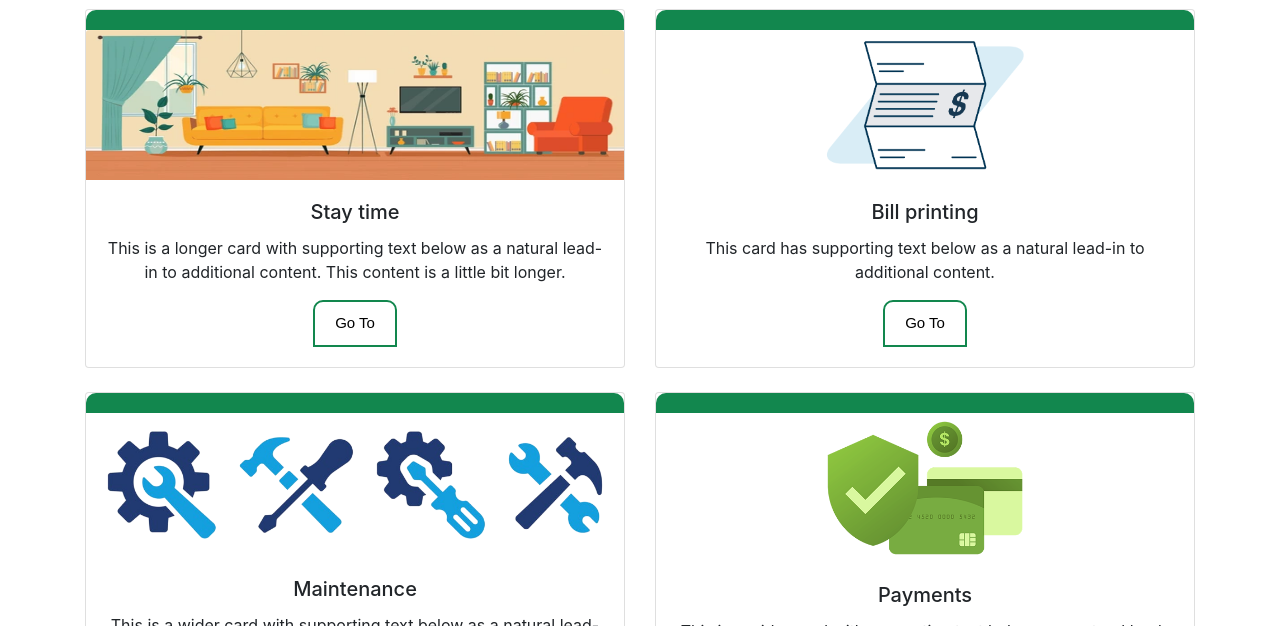
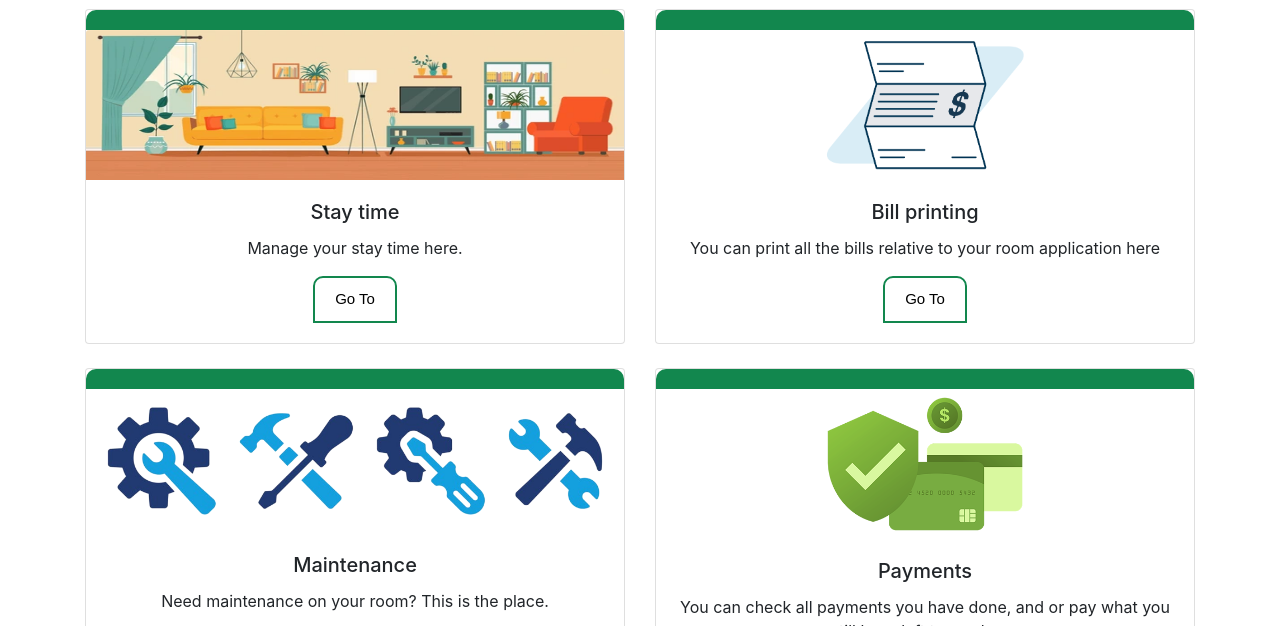
Before and after one commit to slowplz90/Repo_T05, a plain HTML site: page Front-End/index.html in a window 1280 px wide. Shown: the part 167-793 px from the top of the page. Drawn offline with nearby package versions, Linux system fonts and the light colour scheme.

Commit message:
Updated Cards

```diff
--- a/Front-End/index.html
+++ b/Front-End/index.html
@@ -57,7 +57,7 @@ new Array()00
           <img class="card-img-top" src="/images/stay.png" alt="Card image cap" style="width:auto; height: 150px;">
           <div class="card-body text-center">
             <h5 class="card-title ">Stay time</h5>
-            <p class="card-text">This is a longer card with supporting text below as a natural lead-in to additional content. This content is a little bit longer.</p>
+            <p class="card-text">Manage your stay time here.</p>
             <a href="#" class="inclinado">Go To</a>
           </div>
         </div>
@@ -69,7 +69,7 @@ new Array()00
           <img class="card-img-top mx-auto d-block" src="/images/Bill.png" alt="Card image cap" style="width:fit-content; height: 150px;">
           <div class="card-body text-center">
             <h5 class="card-title">Bill printing</h5>
-            <p class="card-text">This card has supporting text below as a natural lead-in to additional content.</p>
+            <p class="card-text">You can print all the bills relative to your room application here</p>
             <a href="#" class="inclinado">Go To</a>
           </div>
         </div>
@@ -84,7 +84,7 @@ new Array()00
           <img class="card-img-top" src="/images/maintenance.png" alt="Card image cap">
           <div class="card-body text-center">
             <h5 class="card-title">Maintenance</h5>
-            <p class="card-text">This is a wider card with supporting text below as a natural lead-in to additional content. This card has even longer content than the first to show that equal height action.</p>
+            <p class="card-text">Need maintenance on your room? This is the place.</p>
             <a href="#" class="inclinado">Go To</a>
           </div>
         </div>
@@ -96,7 +96,7 @@ new Array()00
           <img class="card-img-top mx-auto d-block" src="/images/Payment.png" alt="Card image cap" style="width:fit-content; height: 150px;">
           <div class="card-body text-center">
             <h5 class="card-title">Payments</h5>
-            <p class="card-text">This is a wider card with supporting text below as a natural lead-in to additional content. This card has even longer content than the first to show that equal height action.</p>
+            <p class="card-text">You can check all payments you have done, and or pay what you still have left to pay here.</p>
             <a href="#" class="inclinado">Go To</a>
           </div>
         </div>
```
